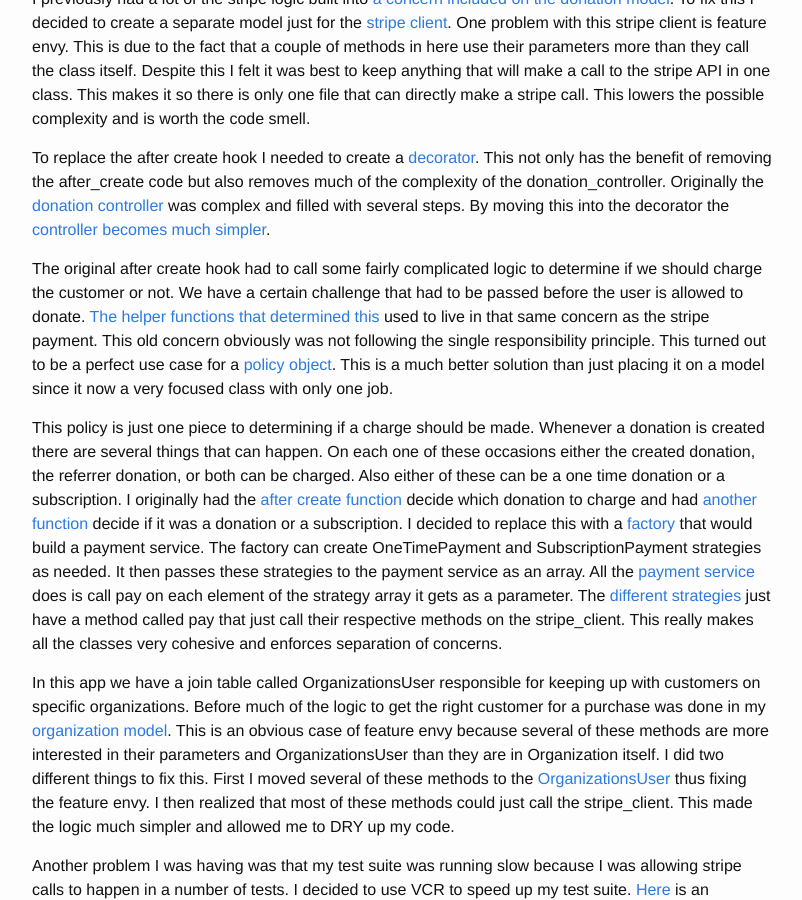
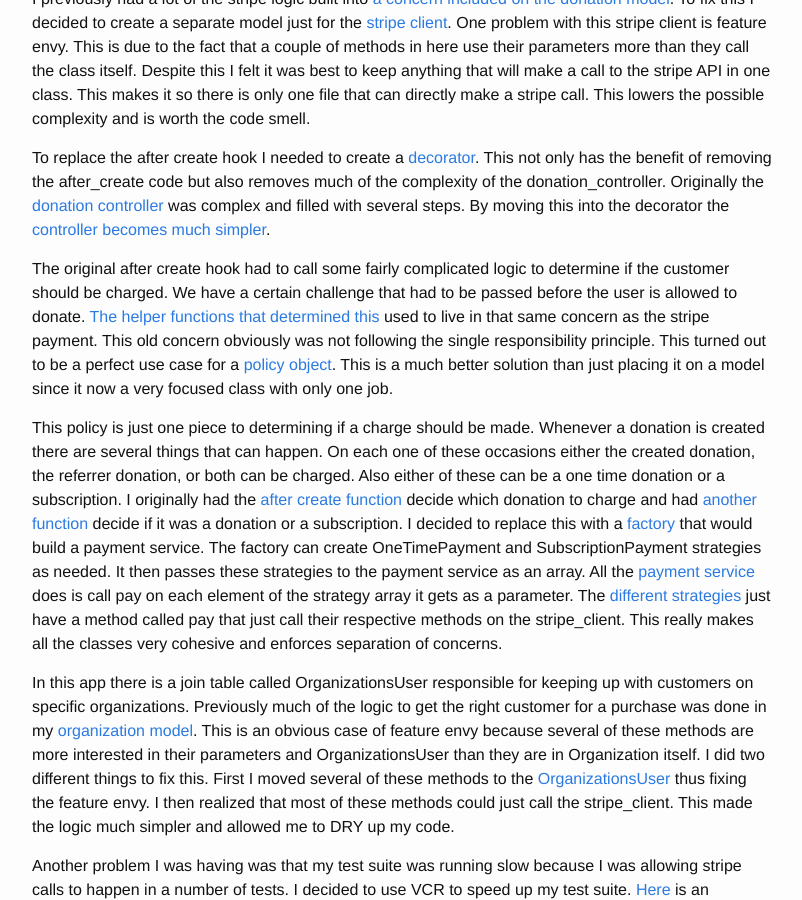
Before and after one commit to frasermince/frasermince.github.io, a Jekyll site: the page built from _posts/2015-07-11-code-sample.markdown, in a window 1280 px wide and 900 px high, scrolled down 555 px. Shown: the whole window, without its empty margins (238-1040 px from the left). Built offline with Jekyll 4.4.1, drawn with Linux system fonts in a browser that asks for light colours.

Commit message:
Change language to avoid saying "we".

```diff
--- a/_posts/2015-07-11-code-sample.markdown
+++ b/_posts/2015-07-11-code-sample.markdown
@@ -12,11 +12,11 @@ I previously had a lot of the stripe logic built into [a concern included on the
 
 To replace the after create hook I needed to create a [decorator][decorator]. This not only has the benefit of removing the after_create code but also removes much of the complexity of the donation_controller. Originally the [donation controller][old_donation_controller] was complex and filled with several steps. By moving this into the decorator the [controller becomes much simpler][new_donation_controller].
 
-The original after create hook had to call some fairly complicated logic to determine if we should charge the customer or not. We have a certain challenge that had to be passed before the user is allowed to donate. [The helper functions that determined this][old_policy] used to live in that same concern as the stripe payment. This old concern obviously was not following the single responsibility principle. This turned out to be a perfect use case for a [policy object][new_policy]. This is a much better solution than just placing it on a model since it now a very focused class with only one job.
+The original after create hook had to call some fairly complicated logic to determine if the customer should be charged. We have a certain challenge that had to be passed before the user is allowed to donate. [The helper functions that determined this][old_policy] used to live in that same concern as the stripe payment. This old concern obviously was not following the single responsibility principle. This turned out to be a perfect use case for a [policy object][new_policy]. This is a much better solution than just placing it on a model since it now a very focused class with only one job.
 
 This policy is just one piece to determining if a charge should be made. Whenever a donation is created there are several things that can happen. On each one of these occasions either the created donation, the referrer donation, or both can be charged. Also either of these can be a one time donation or a subscription. I originally had the [after create function][after_function] decide which donation to charge and had [another function][purchase] decide if it was a donation or a subscription. I decided to replace this with a [factory][factory] that would build a payment service. The factory can create OneTimePayment and SubscriptionPayment strategies as needed. It then passes these strategies to the payment service as an array. All the [payment service][payment_service] does is call pay on each element of the strategy array it gets as a parameter. The [different][one_time] [strategies][subscription] just have a method called pay that just call their respective methods on the stripe_client. This really makes all the classes very cohesive and enforces separation of concerns.
 
-In this app we have a join table called OrganizationsUser responsible for keeping up with customers on specific organizations. Before much of the logic to get the right customer for a purchase was done in my [organization model][organization_model]. This is an obvious case of feature envy because several of these methods are more interested in their parameters and OrganizationsUser than they are in Organization itself. I did two different things to fix this. First I moved several of these methods to the [OrganizationsUser][OrganizationsUser] thus fixing the feature envy. I then realized that most of these methods could just call the stripe_client. This made the logic much simpler and allowed me to DRY up my code.
+In this app there is a join table called OrganizationsUser responsible for keeping up with customers on specific organizations. Previously much of the logic to get the right customer for a purchase was done in my [organization model][organization_model]. This is an obvious case of feature envy because several of these methods are more interested in their parameters and OrganizationsUser than they are in Organization itself. I did two different things to fix this. First I moved several of these methods to the [OrganizationsUser][OrganizationsUser] thus fixing the feature envy. I then realized that most of these methods could just call the stripe_client. This made the logic much simpler and allowed me to DRY up my code.
 
 Another problem I was having was that my test suite was running slow because I was allowing stripe calls to happen in a number of tests. I decided to use VCR to speed up my test suite. [Here][stripe_client_spec] is an example of a file that uses VCR to avoid doing http requests. There are plenty of other examples of this throughout the code. Another problem with my test suite is I originally had a lot of different [donation factories][donation_factories_old]. I decided that this constituted a mystery guest and thus [got rid of][donation_factories_new] most of these in favor of having just a couple of factories. Instead of the multiple factories I set the fields I needed on a test by test basis.
 
```
